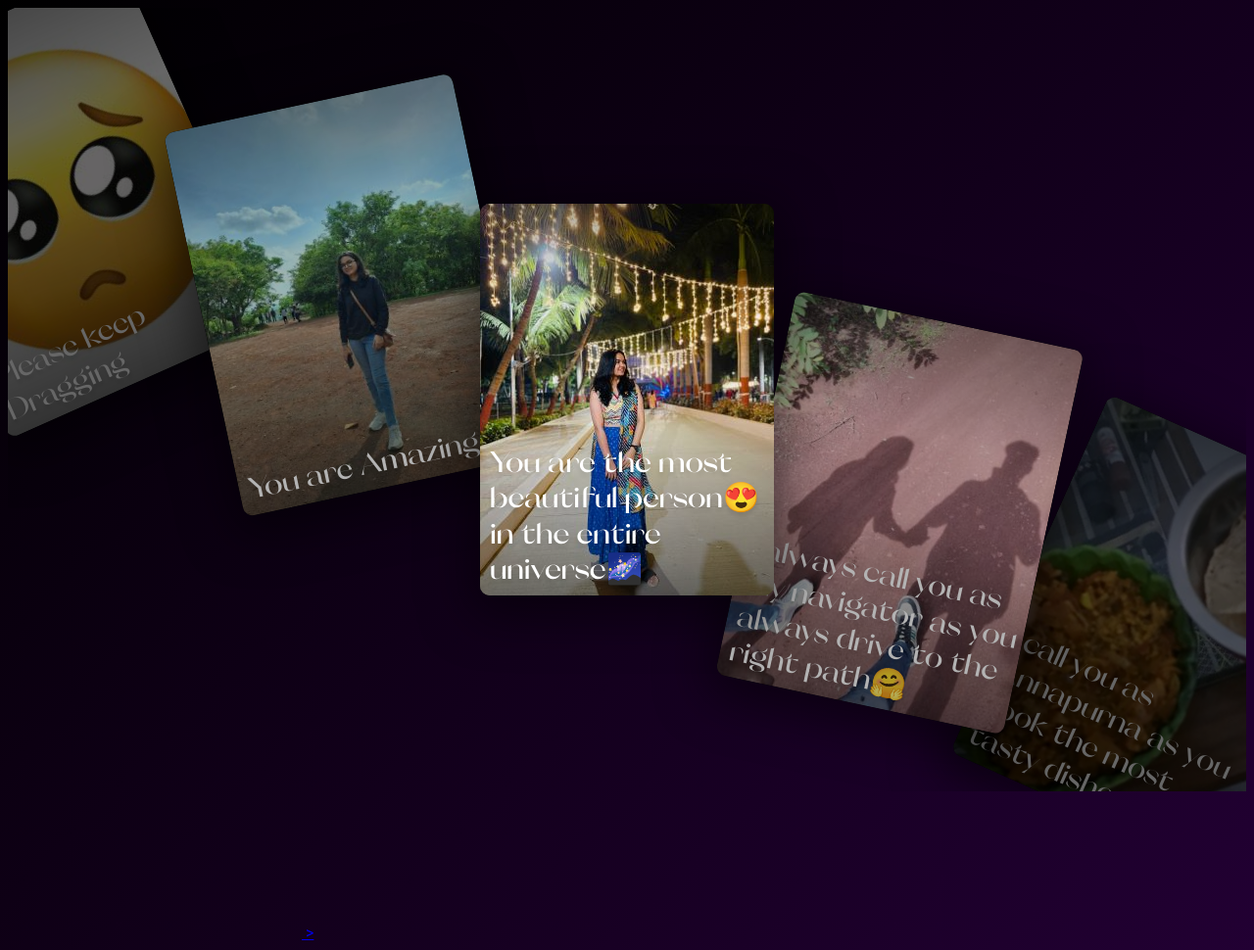
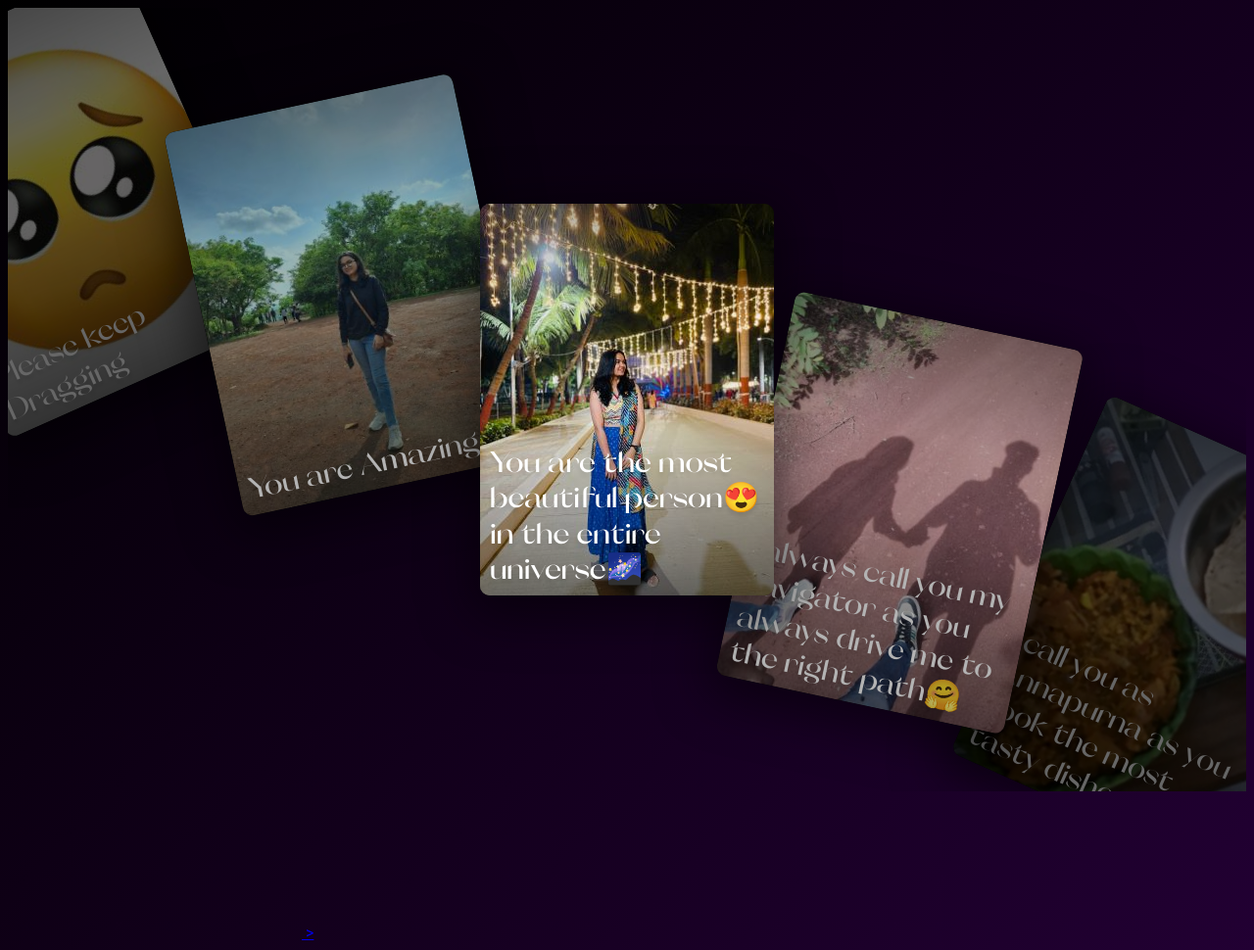
Before and after one commit to amangupta679/hello-ji, a plain HTML site: page index.html in a window 1280 px wide. Shown: the whole page at 98% size. Drawn offline with Linux system fonts and the light colour scheme.

Commit message:
Update index.html

```diff
--- a/index.html
+++ b/index.html
@@ -50,7 +50,7 @@
     </div>
     <div class="carousel-item">
         <div class="carousel-box">
-            <div class="title">I always call you as my navigator as you always drive to the right path🤗</div>
+            <div class="title">I always call you my navigator as you always drive me to the right path🤗</div>
              <!-- <div class="num">01</div>   -->
             <img src="06.jpg" alt="Image Description">
         </div>
```
